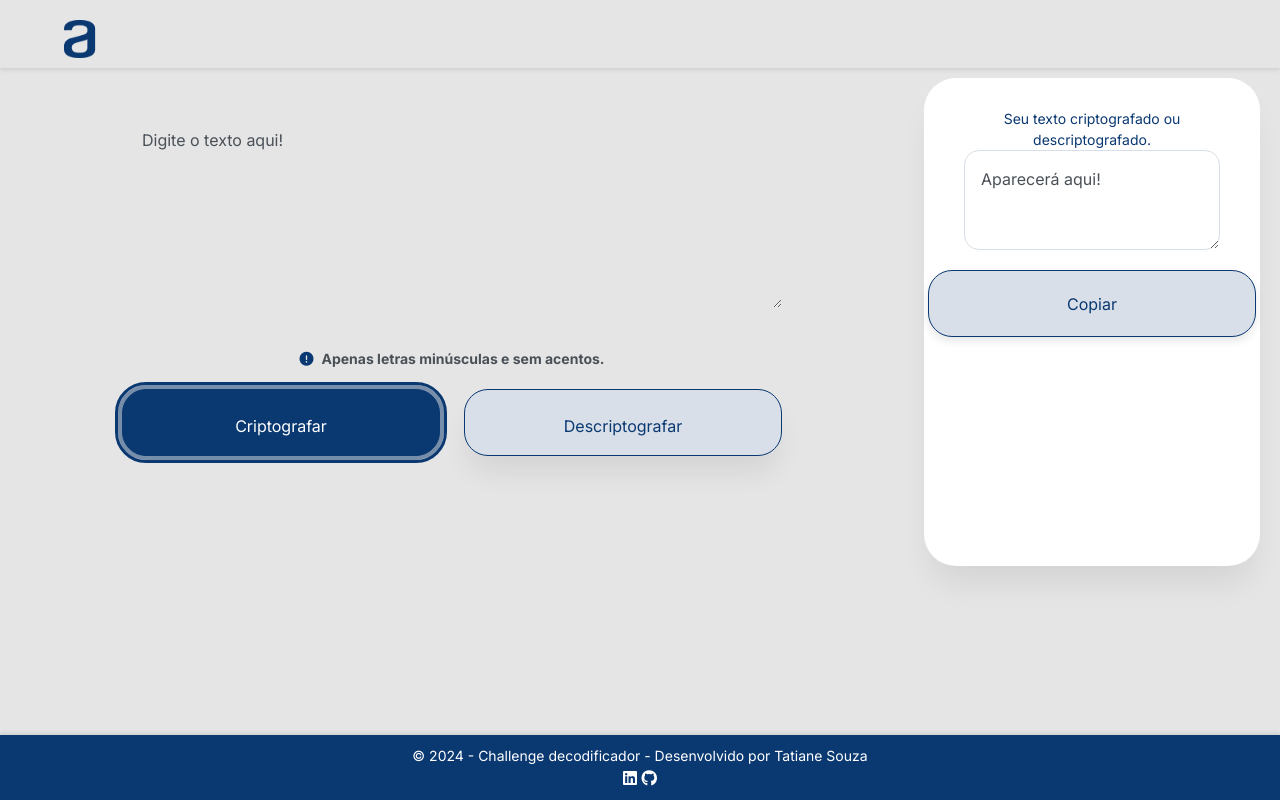
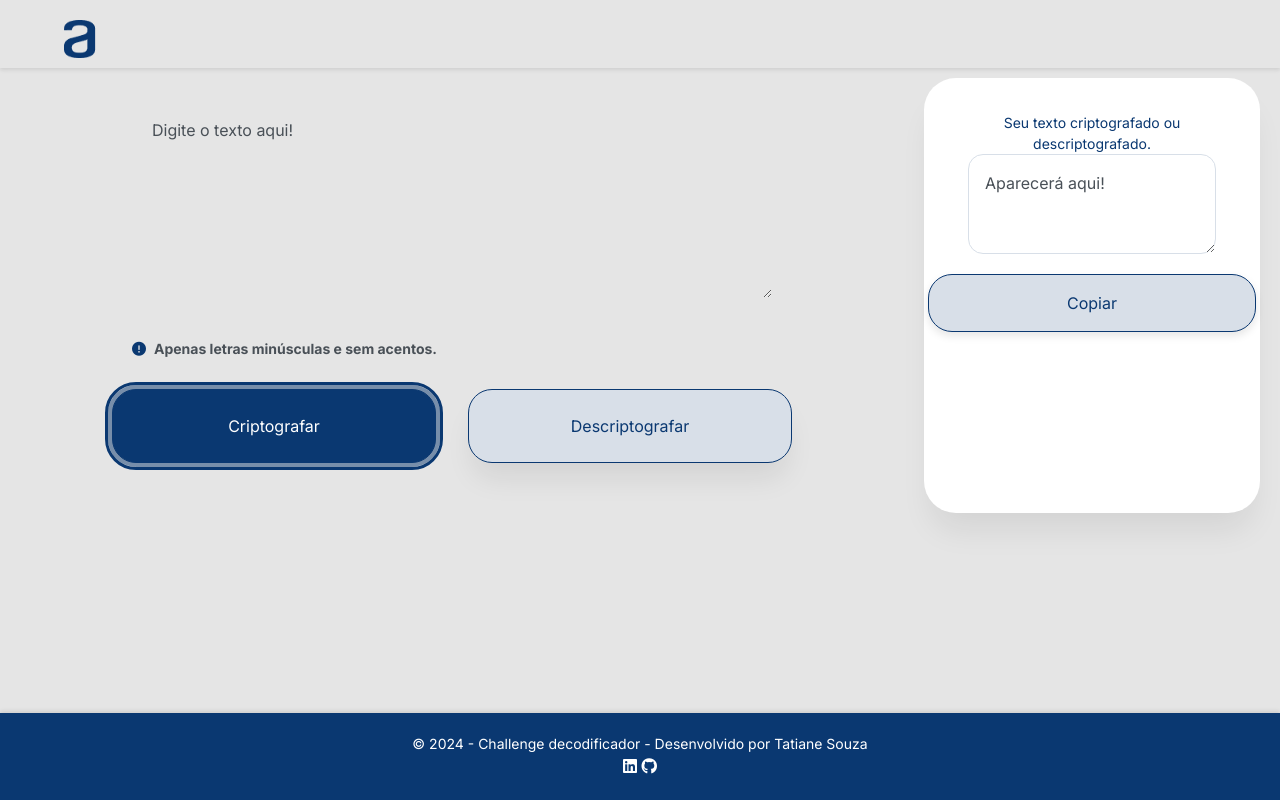
Before and after one commit to Sowza82/Challenge-decodificador_T07, a plain HTML site: page index.html in a window 1280 px wide. Both pictures are taken after a click on the button "Criptografar". Drawn offline with Linux system fonts and the light colour scheme.

Commit message:
Entrega do desafio

```diff
--- a/css/style.css
+++ b/css/style.css
@@ -54,10 +54,12 @@ main {
     gap: 40px;
     max-width: 100%;
     margin-top: -20px;
-    margin-bottom: 60px;
+    margin-bottom: 80px;
     padding: 20px;
+    padding-bottom: 60px;
     position: relative;
 }
+
 
 /* Seção Texto */
 .texto {
@@ -68,7 +70,8 @@ main {
     max-width: 680px;
     margin: 0 auto;
     padding: 30px 10px;
-    padding-bottom: 90px;
+    padding-bottom: 30px;
+    margin-bottom: 20px;
     position: relative;
 }
 
@@ -91,8 +94,11 @@ main {
     display: flex;
     align-items: center;
     margin-top: 20px;
+    margin-bottom: 10px;
     font-size: 14px;
     color: var(--cor-texto-neutro);
+    justify-content: flex-start;
+    width: 100%;
 }
 
 .text-aviso p {
@@ -125,6 +131,8 @@ main {
     flex-direction: column;
     align-items: center;
     justify-content: flex-start;
+    margin-bottom: 0px;
+
 }
 
 /* Estilo do Conteúdo da Mensagem */
@@ -172,6 +180,7 @@ main {
     width: 100%;
     max-width: 680px;
     margin: 20px 0;
+    margin-bottom: 10px;
     gap: 24px;
     position: relative;
 }
@@ -251,10 +260,10 @@ main {
 .btn-criptografar:focus,
 .btn-desencriptar:focus,
 .btn-copiar:focus {
-    outline: 3px solid var(--cor-alerta); /* Contorno mais espesso para maior visibilidade */
-    outline-offset: 4px; /* Aumenta o espaçamento entre o contorno e o botão */
-    box-shadow: 0 0 0 4px rgba(10, 56, 113, 0.5); /* Adiciona uma sombra leve ao redor do contorno */
-    transition: outline 0.2s ease-in-out, box-shadow 0.2s ease-in-out; /* Suaviza a transição de foco */
+    outline: 3px solid var(--cor-alerta);
+    outline-offset: 4px;
+    box-shadow: 0 0 0 4px rgba(10, 56, 113, 0.5);
+    transition: outline 0.2s ease-in-out, box-shadow 0.2s ease-in-out;
 }
 
 
@@ -270,7 +279,7 @@ main {
 footer {
     background-color: var(--cor-primaria);
     color: var(--cor-branco);
-    padding: 10px;
+    padding: 20px;
     text-align: center;
     position: fixed;
     bottom: 0;
@@ -294,6 +303,8 @@ footer a:hover {
 }
 
 /* Estilo de Responsividade */
+
+/* Telas pequenas (smartphones) */
 @media (max-width: 768px) {
     .texto {
         padding: 10px;
@@ -316,11 +327,95 @@ footer a:hover {
     .btn-copiar {
         display: block;
     }
+
     .mensagem {
         max-width: 100%;
         padding: 16px;
     }
+
     .resposta {
         max-width: 100%;
     }
+
+    footer {
+        padding: 10px;
+        font-size: 12px;
+        line-height: 1.4;
+    }
+
+    footer p {
+        margin: 0 10px;
+    }
 }
+
+/* Telas médias (tablets, telas menores de laptops) */
+@media (min-width: 769px) and (max-width: 1024px) {
+    .texto {
+        padding: 15px;
+        max-width: 100%;
+    }
+
+    .botoes {
+        flex-direction: row;
+        gap: 24px;
+        width: 100%;
+    }
+
+    .btn-criptografar,
+    .btn-desencriptar,
+    .btn-copiar {
+        width: 48%;
+        height: auto;
+    }
+
+    .mensagem {
+        max-width: 100%;
+        padding: 20px;
+    }
+
+    .resposta {
+        max-width: 100%;
+    }
+
+    footer {
+        padding: 15px;
+        font-size: 16px;
+        line-height: 1.5;
+    }
+}
+
+/* Telas grandes (laptops, desktops) */
+@media (min-width: 1025px) {
+    .texto {
+        padding: 20px;
+        max-width: 680px;
+    }
+
+    .botoes {
+        flex-direction: row;
+        gap: 32px;
+        width: 680px;
+    }
+
+    .btn-criptografar,
+    .btn-desencriptar,
+    .btn-copiar {
+        width: 328px;
+        height: auto;
+    }
+
+    .mensagem {
+        max-width: 336px;
+        padding: 24px;
+    }
+
+    .resposta {
+        max-width: 336px;
+    }
+
+    footer {
+        padding: 20px;
+        font-size: 16px;
+        line-height: 1.6;
+    }
+}
--- a/index.html
+++ b/index.html
@@ -36,7 +36,7 @@
                 <img src="./imgs/boneco.png" class="imagem-boneco" alt="Imagem de um boneco">
                 <p class="segundo-texto">Seu texto criptografado ou descriptografado.</p>
             </div>
-            <textarea class="resposta" cols="20" rows="10" placeholder="Aparecerá aqui!" aria-label="Resultado da criptografia ou descriptografiação"></textarea>
+            <textarea class="resposta" cols="30" rows="10" placeholder="Aparecerá aqui!" aria-label="Resultado da criptografia ou descriptografiação"></textarea>
             <button type="button" class="btn-copiar">Copiar</button>
         </section>
     </main>
```
Also changed, not shown: imgs/challenge.png.
